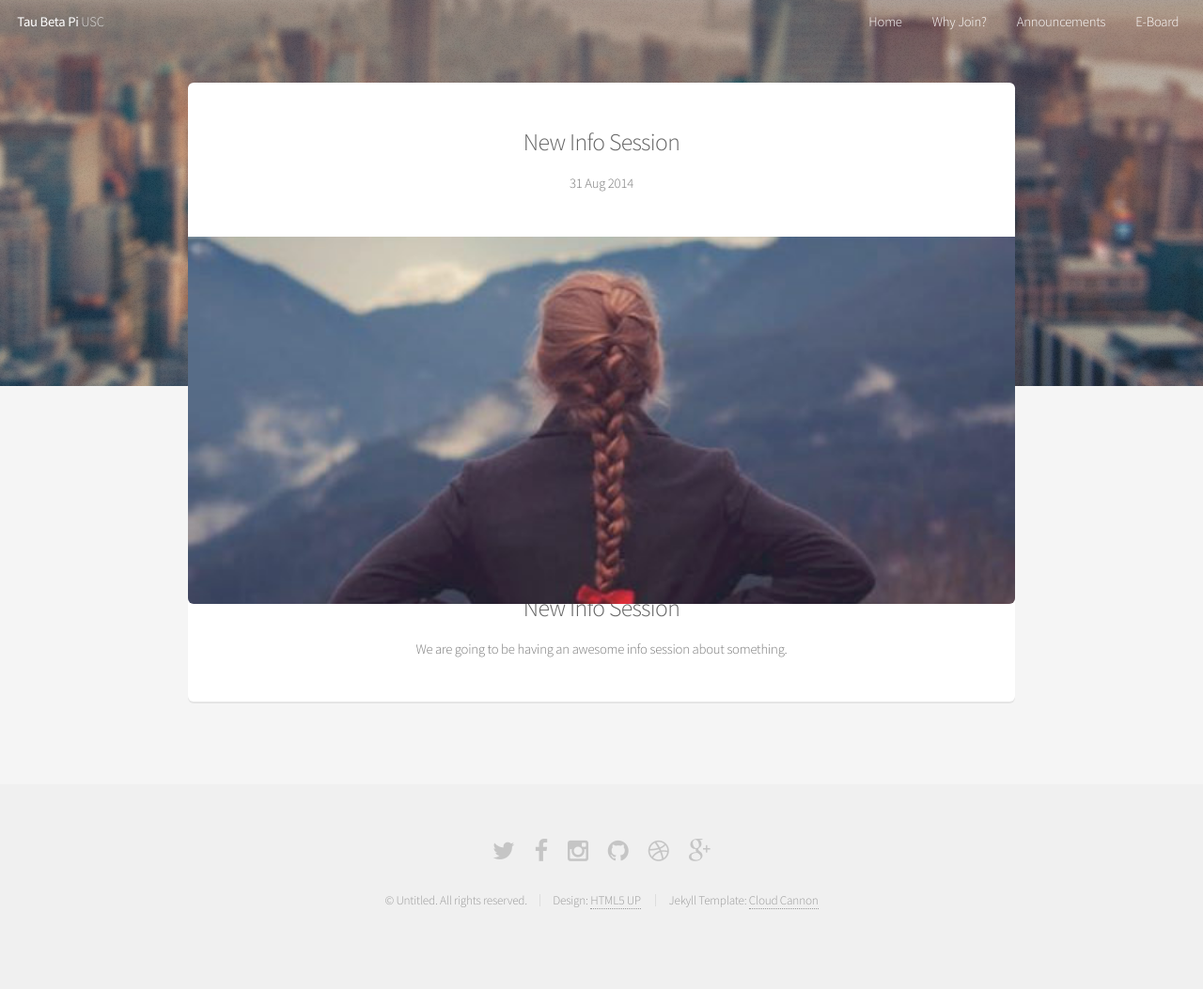
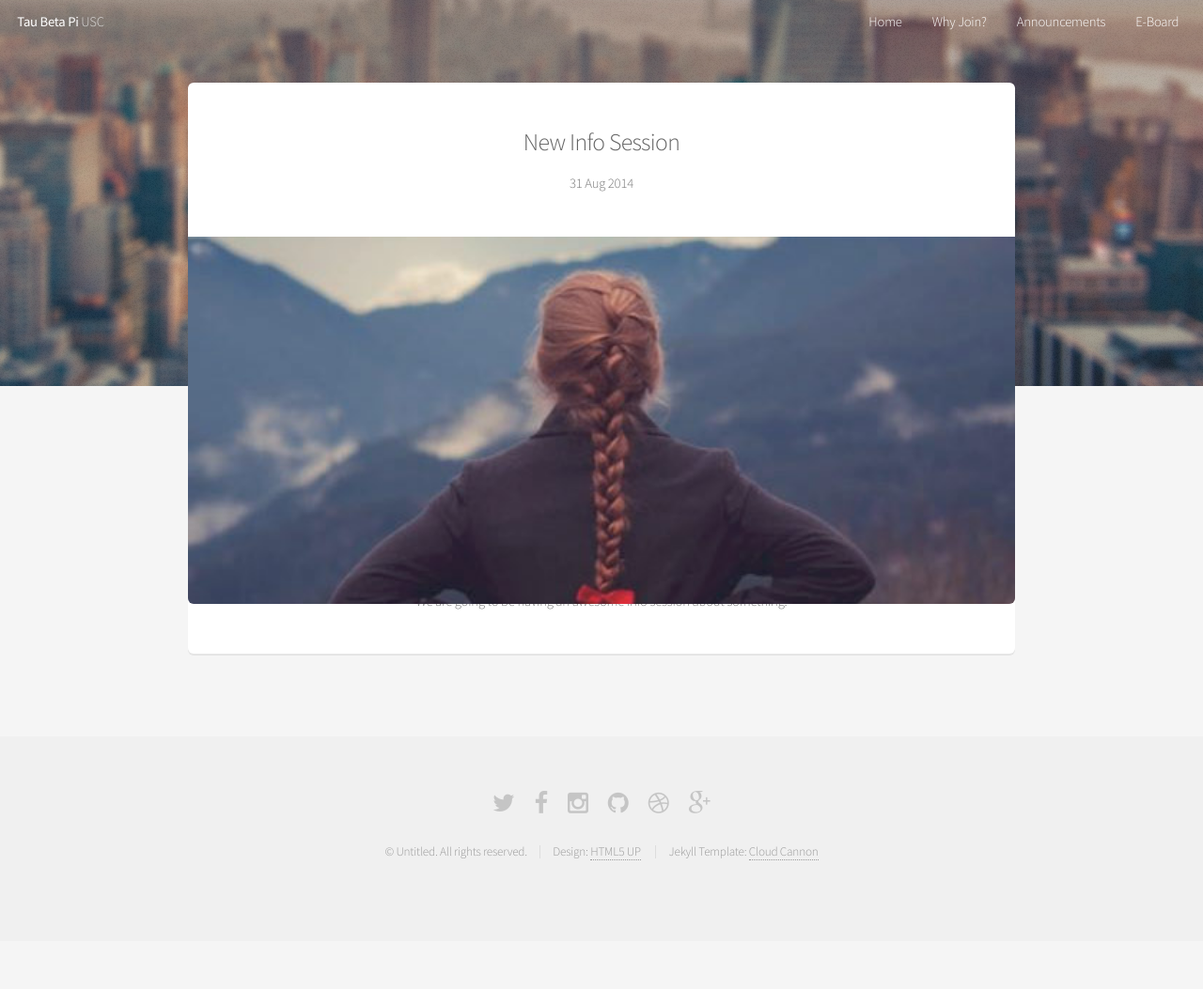
Before and after one commit to usctbp/usctbp.github.io, a Jekyll site: the page built from _posts/2014-08-31-hello-word.md, in a window 1280 px wide. Shown: the whole page at 94% size. Built offline with Jekyll 4.4.1, drawn with Linux system fonts in a browser that asks for light colours; after the commit the page ends 1002 px from its top, so only the background shows below that.

Commit message:
blog edits

```diff
--- a/_posts/2014-08-31-hello-word.md
+++ b/_posts/2014-08-31-hello-word.md
@@ -4,5 +4,4 @@ layout: post
 ---
 
 <span class="image featured"><img src="{{ site.baseurl }}/assets/images/pic03.jpg" alt=""></span>
-<h3>New Info Session</h3>
 <p>We are going to be having an awesome info session about something.</p>
--- a/announcements/index.html
+++ b/announcements/index.html
@@ -9,7 +9,7 @@ layout: default
 					</header>
 		{% for post in site.posts offset: 0 limit: 10 %}
 			<h3>{{ post.title }}</h3>
-<!-- 			<span class="date">{{ post.date | date_to_string }}</span> -->
+ 			<span class="date">{{ post.date | date_to_string }}</span>
 			<section class="box special">
 				{{ post.content }}
 			</section>
```
